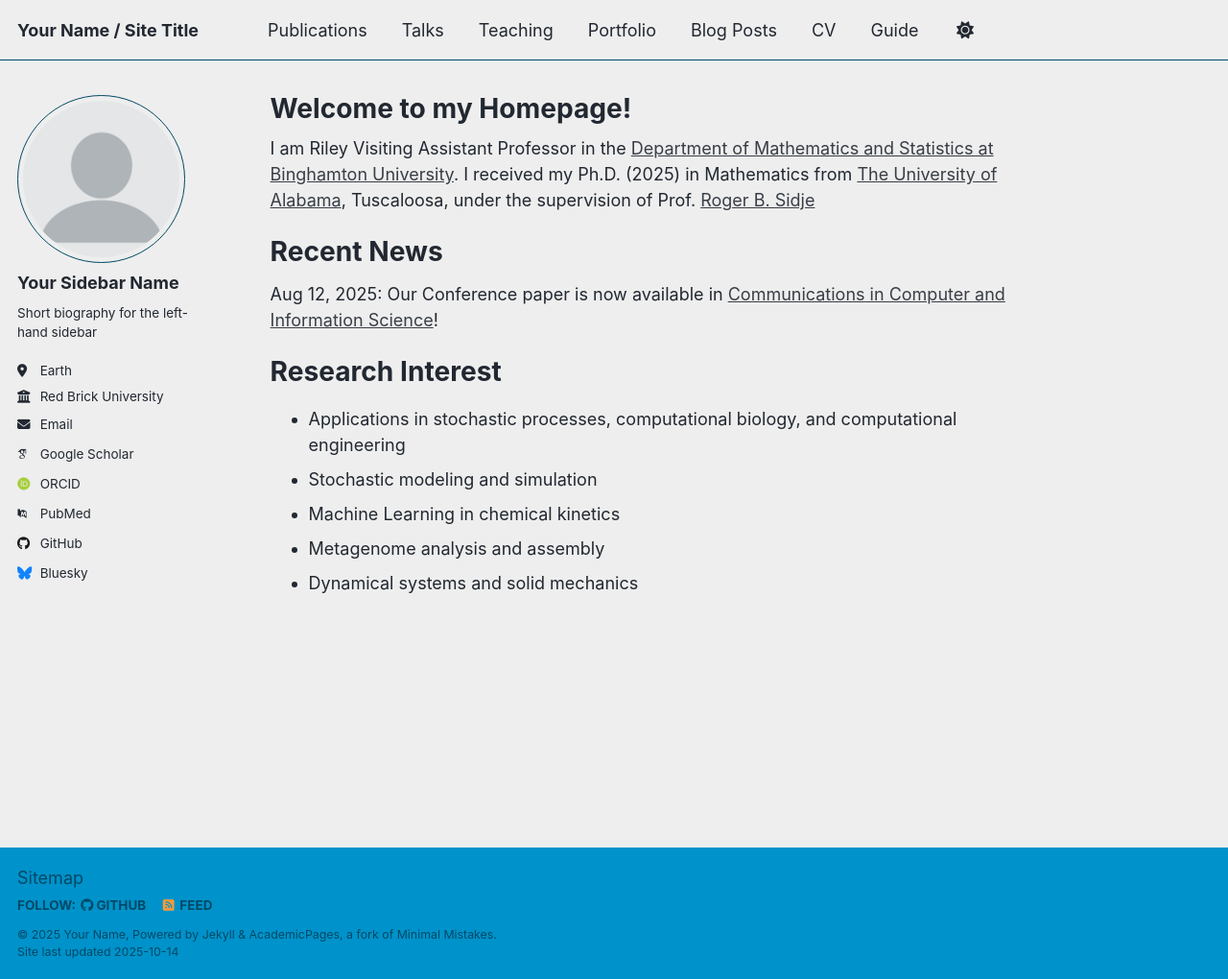
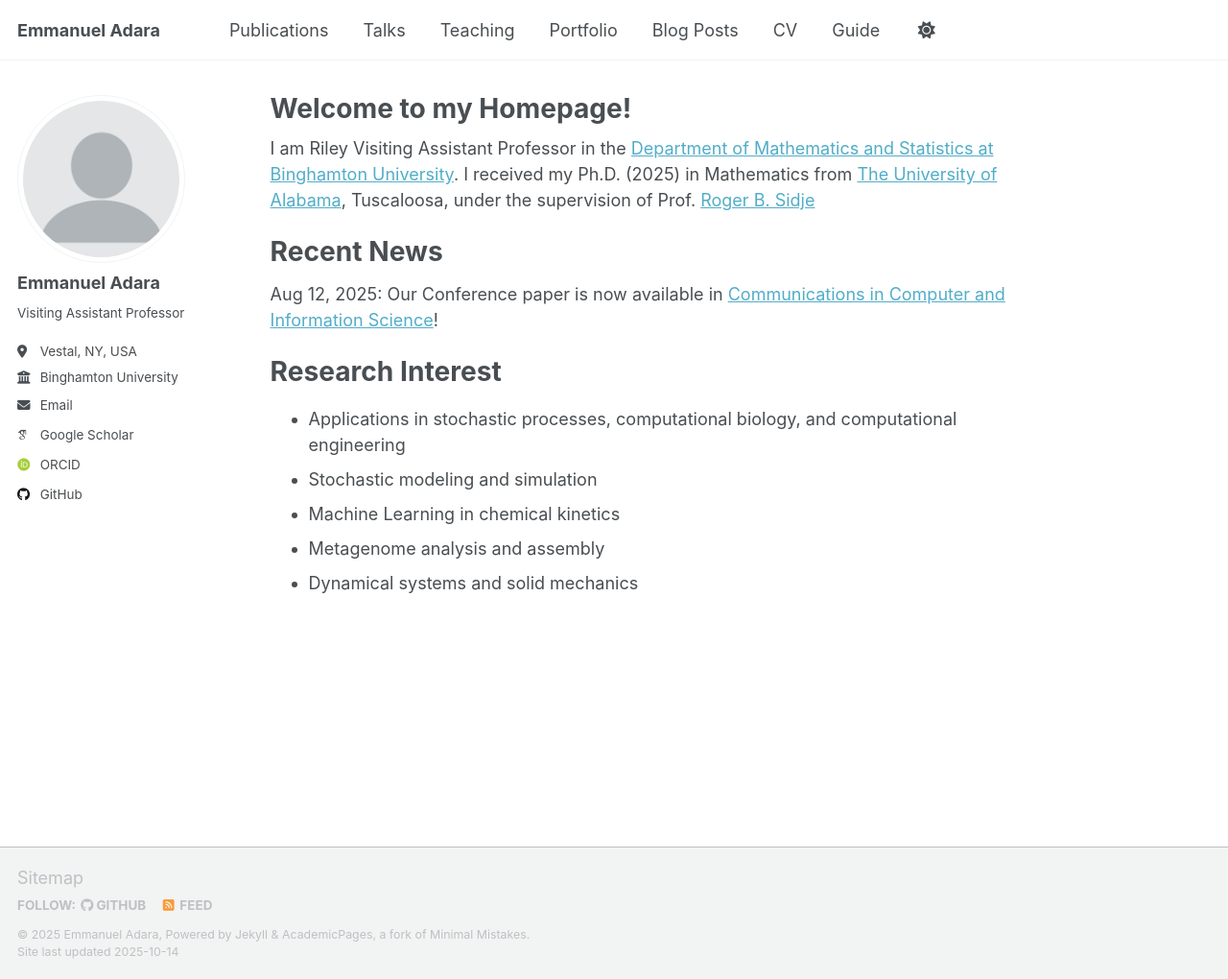
Before and after one commit to EmmanuelAdara/EmmanuelAdara.github.io, a Jekyll site: the page built from _pages/about.md, in a window 1280 px wide and 1020 px high. Shown: the whole window at 96% size. Built offline with Jekyll 4.4.1, drawn with Linux system fonts in a browser that asks for light colours; some web fonts are replaced; a script that is not in the unit is left out.

Commit message:
Update _config.yml

```diff
--- a/_config.yml
+++ b/_config.yml
@@ -8,16 +8,16 @@
 
 # Basic Site Settings
 locale                   : "en-US"
-site_theme               : "air" # Currently available options are "default", "air"
-# site_theme               : "default" # Currently available options are "default", "air"
-title                    : "Your Name / Site Title"
+# site_theme               : "air" # Currently available options are "default", "air"
+site_theme               : "default" # Currently available options are "default", "air"
+title                    : "Emmanuel Adara"
 title_separator          : "-"
-name                     : &name "Your Name"
+name                     : &name "Emmanuel Adara"
 description              : &description "Your Name's academic portfolio"   # Update this with a general description of your site, this is the default if not overridden by a page
-url                      : https://academicpages.github.io # The base hostname & protocol for your site e.g. "https://[your GitHub username].github.io",
+url                      : https://EmmanuelAdara.github.io # The base hostname & protocol for your site e.g. "https://[your GitHub username].github.io",
                                                            # or if you already have some other page hosted on Github then use "https://[your GitHub username].github.io/[Your Repo Name]"
 baseurl                  : "" # the subpath of your site, e.g. "/blog"
-repository               : "academicpages/academicpages.github.io"
+repository               : "EmmanuelAdara/EmmanuelAdara.github.io"
 
 # Site Author - The following control what appear as part of the author content on the side bar.
 #               If a field is blank the icon and link will not appear, otherwise it will be shown.
@@ -25,23 +25,23 @@ repository               : "academicpages/academicpages.github.io"
 author:
   # Biographic information
   avatar           : "profile.png"
-  name             : "Your Sidebar Name"
+  name             : "Emmanuel Adara"
   pronouns         : # example: "she/her"
-  bio              : "Short biography for the left-hand sidebar"
-  location         : "Earth"
-  employer         : "Red Brick University"
+  bio              : "Visiting Assistant Professor"
+  location         : "Vestal, NY, USA"
+  employer         : "Binghamton University"
   uri              : # URL
-  email            : "none@example.org"
+  email            : "eadara@binghamton.edu"
 
   # Academic websites
   academia         : # URL
   arxiv            : # URL - Update with the correct link to your profile
-  googlescholar    : "https://scholar.google.com/citations?user=PS_CX0AAAAAJ"
+  googlescholar    : "https://scholar.google.com/citations?user=mhOGM34AAAAJ&hl=en&oi=ao"
   inspire-hep      : # URL
   impactstory      : # URL
-  orcid            : "http://orcid.org/yourorcidurl"
+  orcid            : "https://orcid.org/0000-0002-1098-5689"
   semantic         : # URL
-  pubmed           : "https://www.ncbi.nlm.nih.gov/pubmed/?term=john+snow"
+  pubmed           : #"https://www.ncbi.nlm.nih.gov/pubmed/?term=john+snow"
   researchgate     : # URL
   scopus           : # URL
 
@@ -49,13 +49,13 @@ author:
   bitbucket        : # Username - Update with your username on the site
   codepen          : # Username
   dribbble         : # Username
-  github           : "academicpages"
+  github           : "EmmanuelAdara"
   kaggle           : # Username
   stackoverflow    : # User number or user number and name (i.e., use "1" or "1/jeff-atwood")
 
   # Social media
   artstation       : # Username
-  bluesky          : "bsky.app" # Replace this with you Bluesky username
+  bluesky          : #"bsky.app" # Replace this with you Bluesky username
   facebook         : # Username
   flickr           : # Username
   foursquare       : # Username
```
